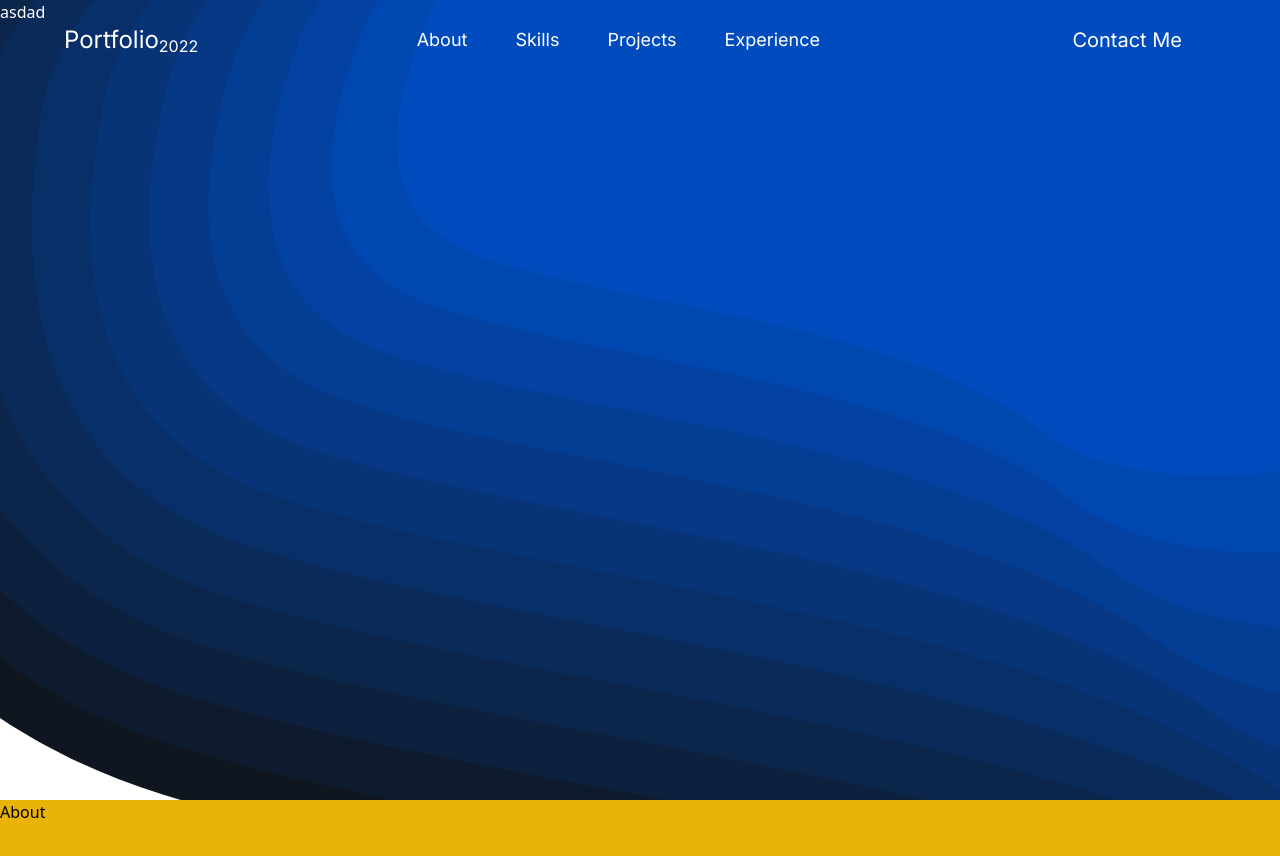
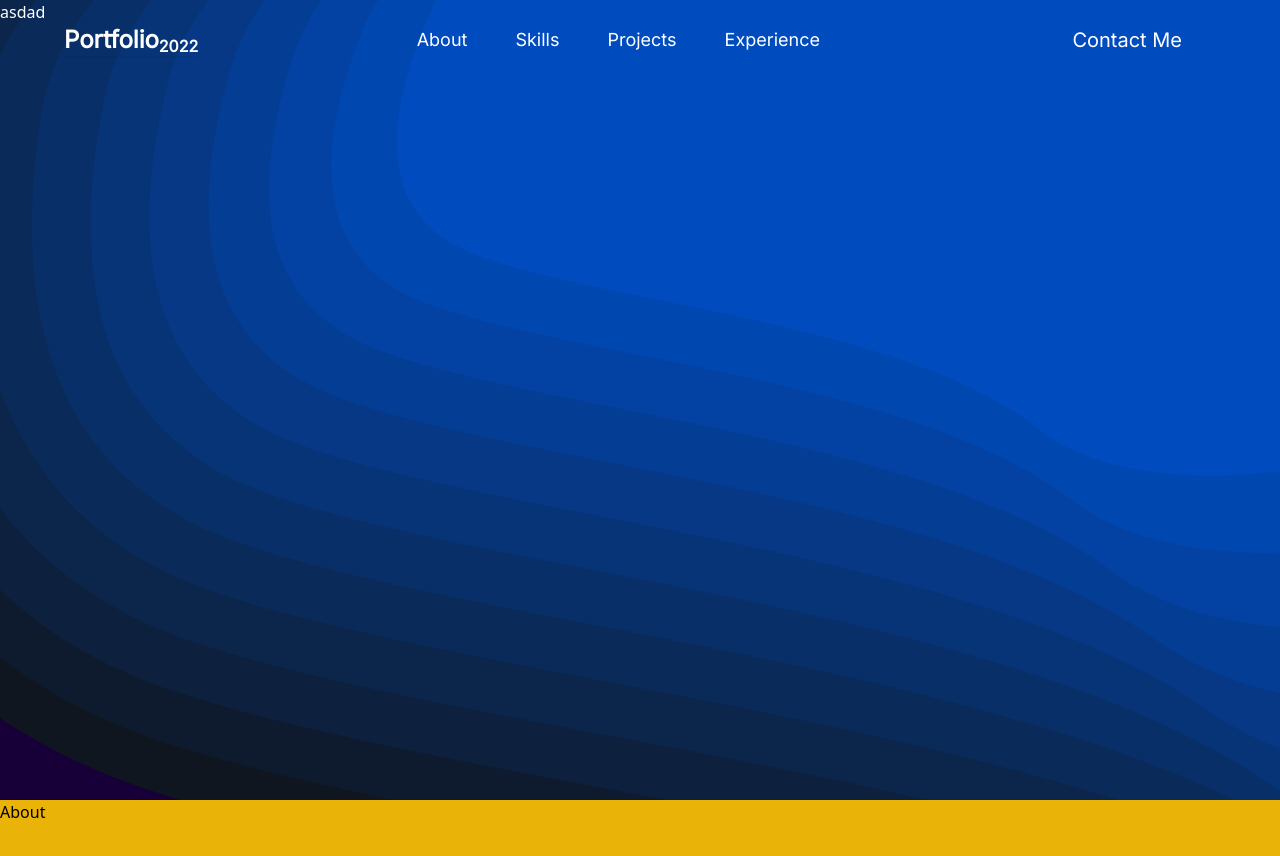
Before and after one commit to Bharat-kr/Profile, a Next.js app: page / in a window 1280 px wide. Shown: the top 856 px of the page. Built offline with nearby package versions, Linux system fonts and the light colour scheme.

Commit message:
changed font weight and white back of svg

```diff
--- a/components/Home/Home.jsx
+++ b/components/Home/Home.jsx
@@ -25,7 +25,7 @@ const Home = () => {
   };
   return (
     <div id="Home" className="relative h-screen w-screen">
-      <div className="absolute top-0 h-full w-full">
+      <div className="absolute top-0 h-full w-full bg-c1">
         <motion.svg
           variants={container}
           initial="hidden"
--- a/components/Navbar.jsx
+++ b/components/Navbar.jsx
@@ -15,7 +15,11 @@ const Navbar = () => {
           open ? "c1" : "transparent"
         } px-4 py-2 font-inter text-white sm:px-8 sm:py-4 md:px-16 md:py-8 `}
       >
-        <a className="text-2xl font-medium" href="#Home">
+        <a
+          className="text-2xl font-semibold shadow-sm"
+          href="#Home"
+          onClick={close}
+        >
           Portfolio<sub className="text-base">2022</sub>
         </a>
         <nav className="hidden space-x-4 text-lg lg:flex" key="main">
--- a/styles/globals.css
+++ b/styles/globals.css
@@ -12,7 +12,7 @@
     @apply rounded-lg px-4 py-2 hover:bg-[#d9d9d926];
   }
   .btn-nav2 {
-    @apply w-4/5 rounded-lg border-2 border-c8 px-4 py-2 text-center hover:border-transparent hover:bg-[#d9d9d926];
+    @apply w-4/5 rounded-lg border-[1px] border-c8 px-4 py-2 text-center hover:border-transparent hover:bg-[#d9d9d926];
   }
 }
 
```
